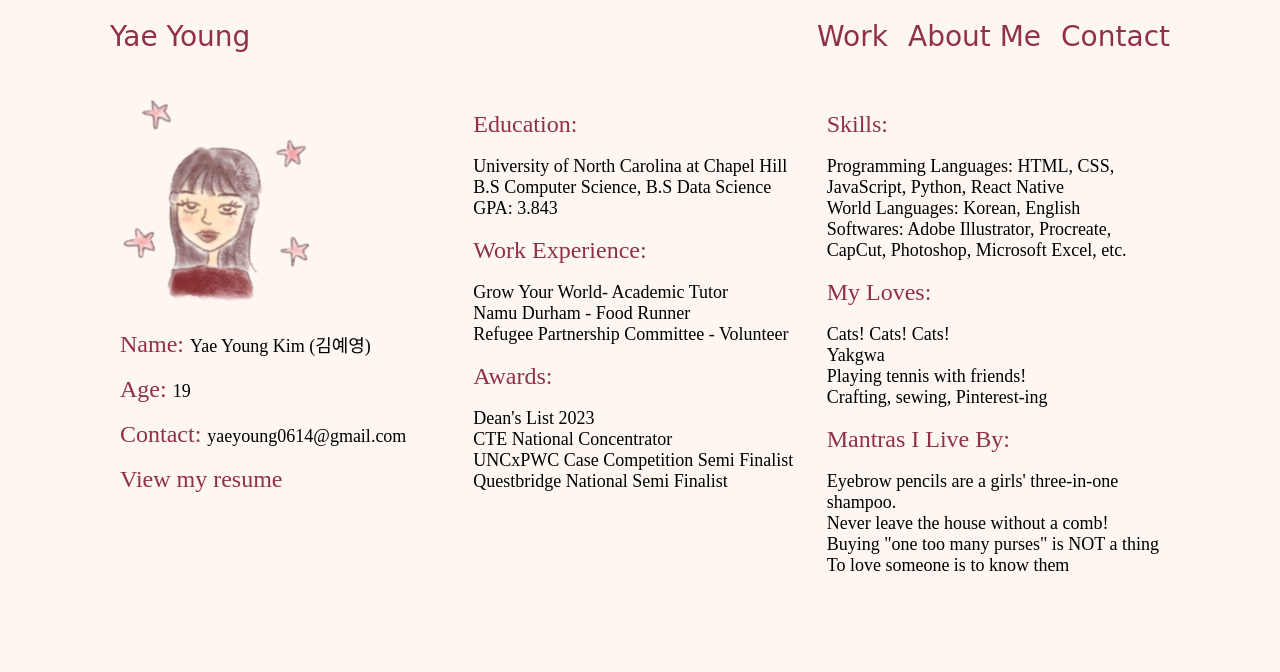
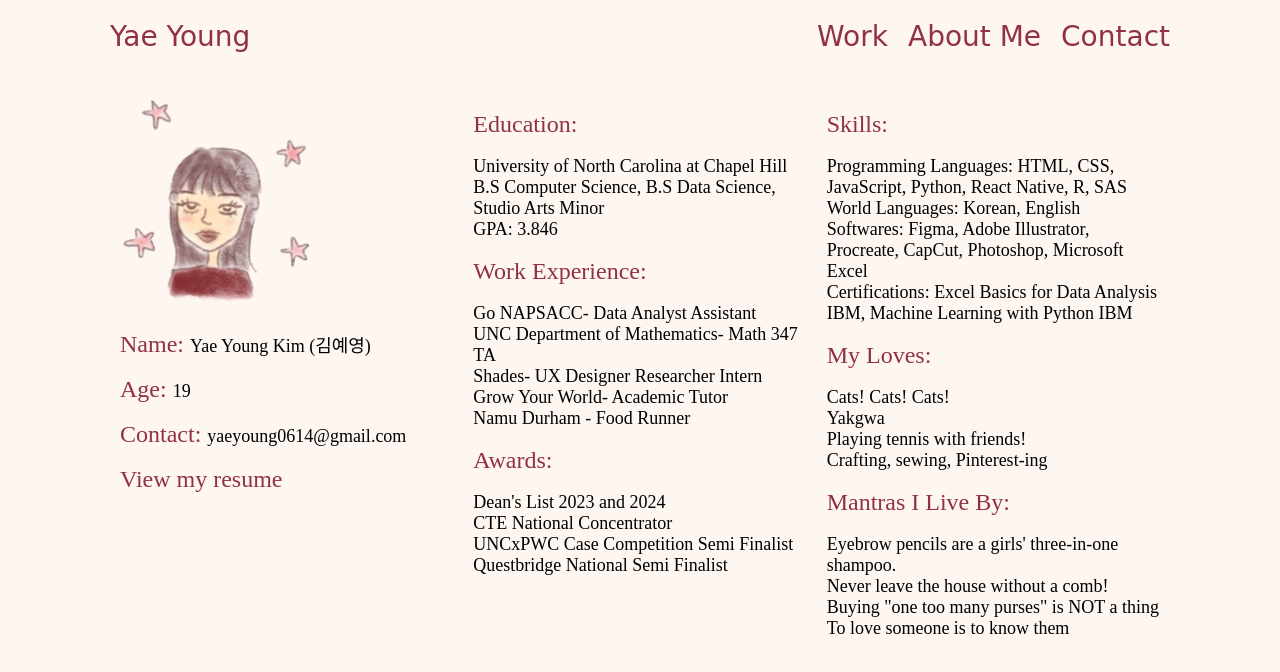
Before and after one commit to yaeyoung0614/yaeyoungportfolio, a plain HTML site: page aboutme.html in a window 1280 px wide. Drawn offline with Linux system fonts and the light colour scheme; a web font is replaced by a local one.

Commit message:
Updated about me page, specifically my work experiences and GPA

```diff
--- a/aboutme.html
+++ b/aboutme.html
@@ -42,18 +42,20 @@
           <p><span style="color: rgb(145, 48, 72); font-size: 24px;">Education:</span></p>
           <div id="specification">
             <p>University of North Carolina at Chapel Hill</p>
-            <p>B.S Computer Science, B.S Data Science</p>
-            <p>GPA: 3.843</p>
+            <p>B.S Computer Science, B.S Data Science, Studio Arts Minor</p>
+            <p>GPA: 3.846</p>
           </div>
           <p><span style="color: rgb(145, 48, 72); font-size: 24px;">Work Experience:</span></p>
           <div id="specification">
+            <p>Go NAPSACC- Data Analyst Assistant</p>
+            <p>UNC Department of Mathematics- Math 347 TA</p>
+            <p>Shades- UX Designer Researcher Intern</p>
             <p>Grow Your World- Academic Tutor</p>
             <p>Namu Durham - Food Runner</p>
-            <p>Refugee Partnership Committee - Volunteer </p>
           </div>
           <p><span style="color: rgb(145, 48, 72); font-size: 24px;">Awards:</span></p>
           <div id="specification">
-            <p>Dean's List 2023</p>
+            <p>Dean's List 2023 and 2024</p>
             <p>CTE National Concentrator</p>
             <p>UNCxPWC Case Competition Semi Finalist </p>
             <p>Questbridge National Semi Finalist </p>
@@ -64,9 +66,10 @@
         <div class="bio">
           <p><span style="color: rgb(145, 48, 72); font-size: 24px;">Skills:</span></p>
           <div id="specification">
-            <p>Programming Languages: HTML, CSS, JavaScript, Python, React Native</p>
+            <p>Programming Languages: HTML, CSS, JavaScript, Python, React Native, R, SAS</p>
             <p>World Languages: Korean, English</p>
-            <p>Softwares: Adobe Illustrator, Procreate, CapCut, Photoshop, Microsoft Excel, etc. </p>
+            <p>Softwares: Figma, Adobe Illustrator, Procreate, CapCut, Photoshop, Microsoft Excel </p>
+            <p>Certifications: Excel Basics for Data Analysis IBM, Machine Learning with Python IBM </p>
           </div>
           <p><span style="color: rgb(145, 48, 72); font-size: 24px;">My Loves:</span></p>
           <div id="specification">
```
Also changed, not shown: Icons/IMG_0355 copy.jpg (deleted), 1 other file.
